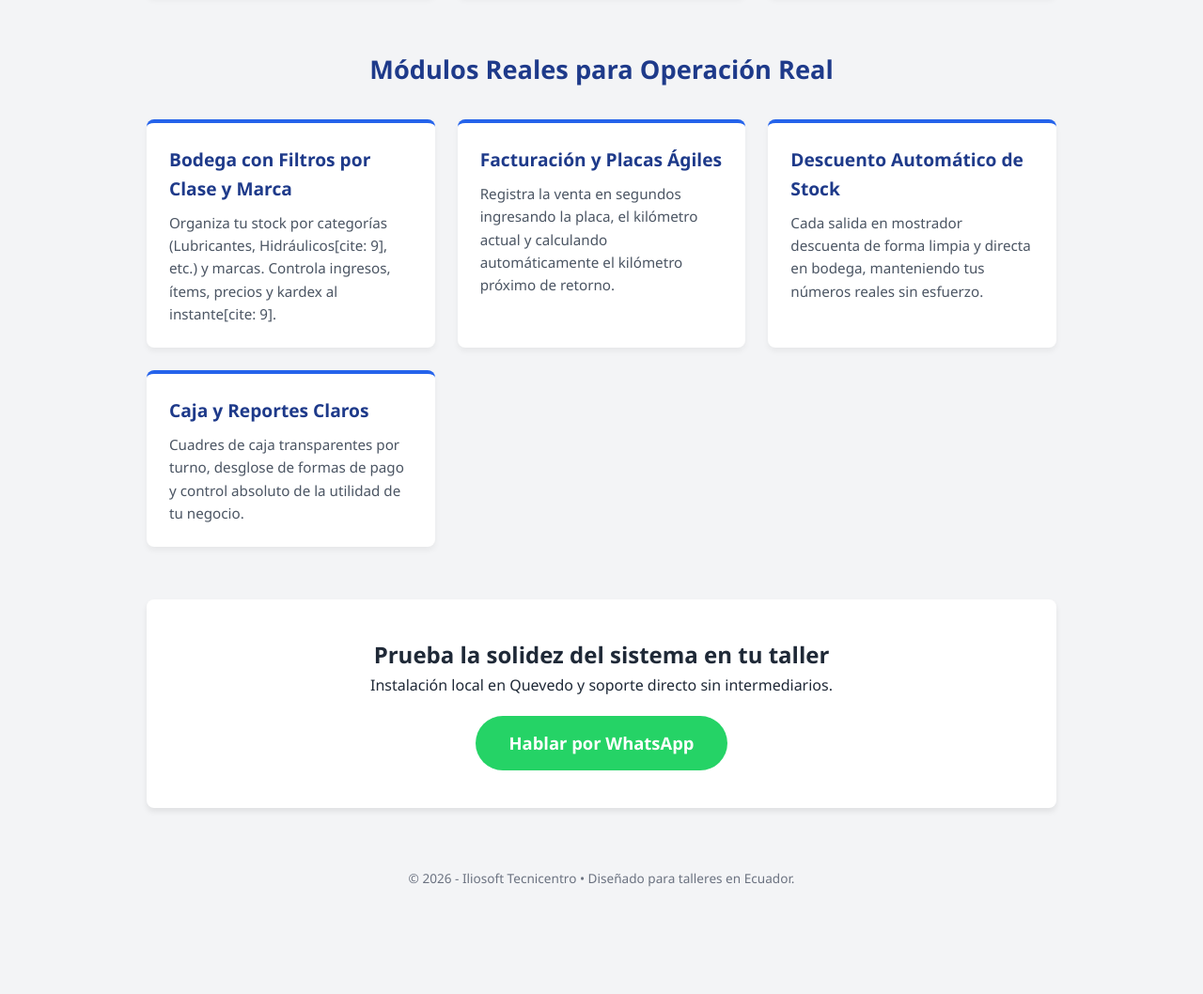
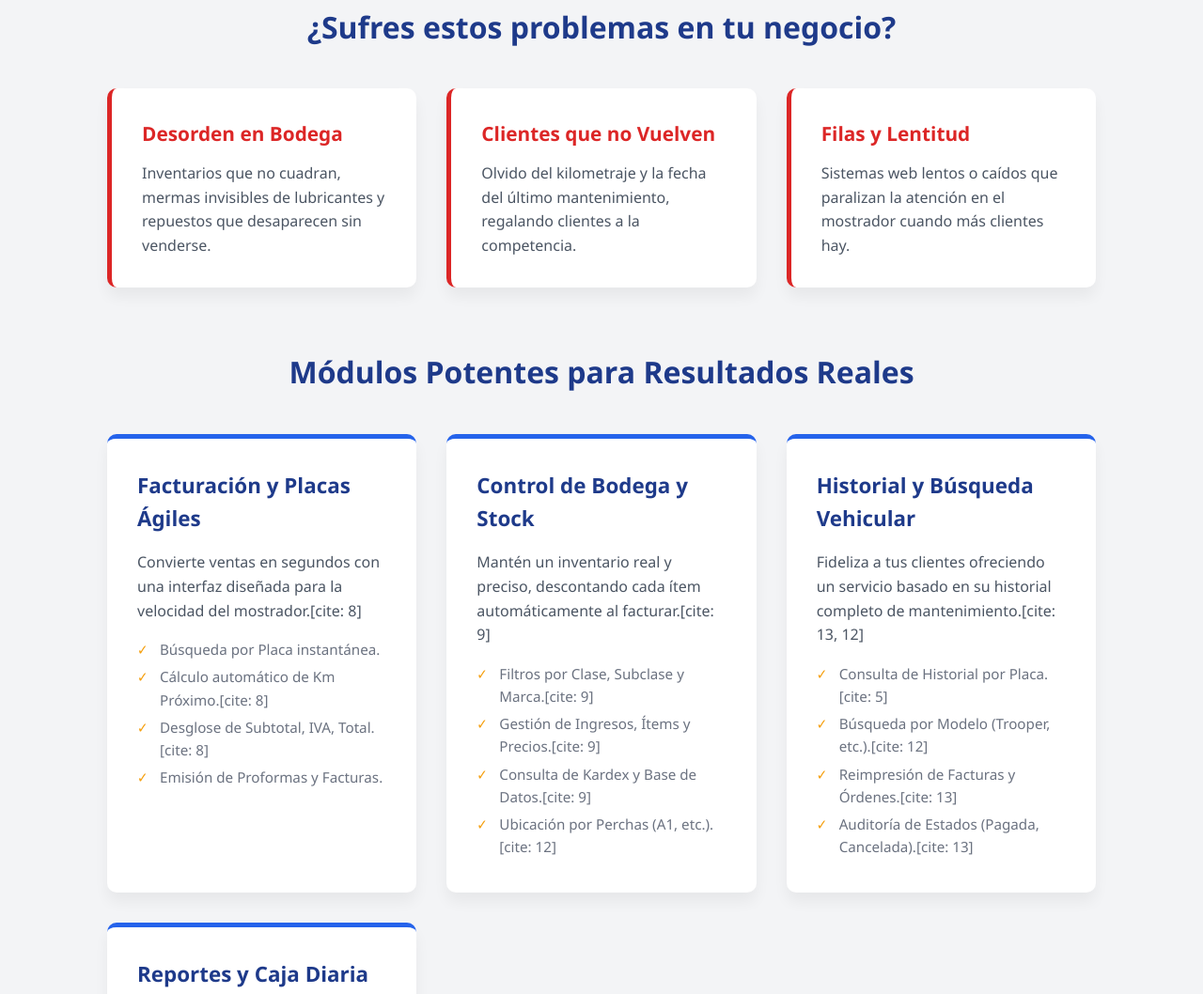
Before and after one commit to IliosoftEcuador/IliosoftTecnicentro, a plain HTML site: page index.html in a window 1280 px wide. Shown: the part 622-1680 px from the top of the page at 94% size. Before the commit the page ends 1591 px from the top, so only its background shows below. Drawn offline with Linux system fonts and the light colour scheme.

Commit message:
Update index.html

```diff
--- a/index.html
+++ b/index.html
@@ -15,86 +15,154 @@
         }
         * { box-sizing: border-box; margin: 0; padding: 0; font-family: 'Segoe UI', Tahoma, Geneva, Verdana, sans-serif; }
         body { background-color: var(--light); color: var(--dark); line-height: 1.6; }
-        header { background: linear-gradient(135deg, var(--primary), var(--secondary)); color: white; text-align: center; padding: 3.5rem 1rem; }
-        header h1 { font-size: 2.2rem; margin-bottom: 0.8rem; }
-        header p { font-size: 1.15rem; opacity: 0.95; max-width: 750px; margin: 0 auto; }
-        .badge { background-color: var(--accent); color: #000; padding: 0.35rem 1rem; border-radius: 20px; font-weight: bold; font-size: 0.9rem; display: inline-block; margin-bottom: 1rem; }
-        .container { max-width: 1000px; margin: 2.5rem auto; padding: 0 1rem; }
-        .section-title { text-align: center; margin-bottom: 2rem; color: var(--primary); font-size: 1.7rem; }
+
+        /* NUEVO DISEÑO DE CABECERA */
+        header { background-color: white; padding: 1.5rem 5%; display: flex; justify-content: space-between; align-items: center; border-bottom: 2px solid var(--light); box-shadow: 0 2px 4px rgba(0,0,0,0.05); }
+        .logo-container { display: flex; align-items: center; gap: 15px; }
+        .logo-container img { height: 60px; } /* Ajusta el tamaño de tu logo aquí */
+        .logo-text { display: flex; flex-direction: column; }
+        .logo-text .title { font-size: 1.5rem; font-weight: bold; color: var(--primary); line-height: 1.2; }
+        .logo-text .subtitle { font-size: 0.9rem; color: #6b7280; }
+        header .badge { background-color: var(--accent); color: #000; padding: 0.4rem 1.2rem; border-radius: 30px; font-weight: bold; font-size: 0.9rem; }
+
+        /* HERO SECTION REFORZADA */
+        .hero { background: linear-gradient(135deg, var(--primary), var(--secondary)); color: white; text-align: center; padding: 4rem 1rem; }
+        .hero h1 { font-size: 2.8rem; margin-bottom: 1rem; max-width: 800px; margin: 0 auto; }
+        .hero p { font-size: 1.3rem; opacity: 0.95; max-width: 650px; margin: 1.5rem auto 0; }
+
+        .container { max-width: 1100px; margin: 3rem auto; padding: 0 1.5rem; }
+        .section-title { text-align: center; margin-bottom: 2.5rem; color: var(--primary); font-size: 2rem; }
 
         /* Sección de Dolores */
-        .pain-grid { display: grid; grid-template-columns: repeat(auto-fit, minmax(280px, 1fr)); gap: 1.5rem; margin-bottom: 3.5rem; }
-        .pain-card { background: white; padding: 1.5rem; border-radius: 8px; box-shadow: 0 4px 6px rgba(0,0,0,0.05); border-left: 5px solid var(--danger); }
-        .pain-card h3 { color: var(--danger); margin-bottom: 0.5rem; font-size: 1.15rem; }
-        .pain-card p { font-size: 0.95rem; color: #4b5563; }
+        .pain-grid { display: grid; grid-template-columns: repeat(auto-fit, minmax(300px, 1fr)); gap: 2rem; margin-bottom: 4rem; }
+        .pain-card { background: white; padding: 2rem; border-radius: 10px; box-shadow: 0 10px 15px rgba(0,0,0,0.05); border-left: 5px solid var(--danger); transition: transform 0.3s; }
+        .pain-card:hover { transform: translateY(-5px); }
+        .pain-card h3 { color: var(--danger); margin-bottom: 0.8rem; font-size: 1.3rem; }
+        .pain-card p { font-size: 1rem; color: #4b5563; }
 
-        /* Sección de Soluciones / Módulos */
-        .modules-grid { display: grid; grid-template-columns: repeat(auto-fit, minmax(280px, 1fr)); gap: 1.5rem; }
-        .module-card { background: white; padding: 1.5rem; border-radius: 8px; box-shadow: 0 4px 6px rgba(0,0,0,0.05); border-top: 4px solid var(--secondary); }
-        .module-card h3 { color: var(--primary); margin-bottom: 0.5rem; font-size: 1.2rem; }
-        .module-card p { font-size: 0.95rem; color: #4b5563; }
+        /* Sección de Soluciones / Módulos (Mejorada) */
+        .modules-grid { display: grid; grid-template-columns: repeat(auto-fit, minmax(300px, 1fr)); gap: 2rem; }
+        .module-card { background: white; padding: 2rem; border-radius: 10px; box-shadow: 0 10px 15px rgba(0,0,0,0.05); border-top: 5px solid var(--secondary); transition: transform 0.3s; }
+        .module-card:hover { transform: translateY(-5px); }
+        .module-card h3 { color: var(--primary); margin-bottom: 1rem; font-size: 1.4rem; }
+        .module-card p { font-size: 1rem; color: #4b5563; margin-bottom: 0.8rem; }
+        .feature-list { list-style: none; margin-top: 1rem; font-size: 0.95rem; color: #6b7280; }
+        .feature-list li { margin-bottom: 0.3rem; padding-left: 1.5rem; position: relative; }
+        .feature-list li::before { content: '✓'; color: var(--accent); position: absolute; left: 0; font-weight: bold; }
 
-        .cta-box { background: white; text-align: center; padding: 2.5rem; border-radius: 8px; margin-top: 3.5rem; box-shadow: 0 4px 6px rgba(0,0,0,0.08); }
-        .cta-btn { display: inline-block; background-color: #25d366; color: white; padding: 0.9rem 2.2rem; border-radius: 30px; text-decoration: none; font-weight: bold; font-size: 1.15rem; margin-top: 1.2rem; transition: background 0.3s; }
-        .cta-btn:hover { background-color: #20ba5a; }
-        footer { text-align: center; padding: 1.5rem; color: #6b7280; font-size: 0.85rem; margin-top: 2rem; }
+        .cta-box { background-color: var(--primary); color: white; text-align: center; padding: 4rem 2rem; border-radius: 12px; margin-top: 4rem; box-shadow: 0 15px 25px rgba(30, 58, 138, 0.2); }
+        .cta-box h2 { font-size: 2.2rem; margin-bottom: 1rem; }
+        .cta-box p { font-size: 1.2rem; opacity: 0.9; max-width: 600px; margin: 0 auto; }
+        .cta-btn { display: inline-block; background-color: var(--accent); color: #000; padding: 1rem 3rem; border-radius: 50px; text-decoration: none; font-weight: bold; font-size: 1.2rem; margin-top: 2rem; transition: background 0.3s, transform 0.2s; }
+        .cta-btn:hover { background-color: #d98a0a; transform: scale(1.05); }
+
+        footer { text-align: center; padding: 2rem; color: #6b7280; font-size: 0.9rem; margin-top: 3rem; background-color: white; border-top: 1px solid var(--light); }
+
+        /* Responsivo Ajustado */
+        @media (max-width: 768px) {
+            header { flex-direction: column; gap: 1rem; text-align: center; }
+            .logo-container { flex-direction: column; }
+            .hero h1 { font-size: 2rem; }
+            .hero p { font-size: 1.1rem; }
+            .section-title { font-size: 1.6rem; }
+        }
     </style>
 </head>
 <body>
 
+    <!-- CABECERA CON TU NUEVO LOGO -->
     <header>
-        <span class="badge">Iliosoft Tecnicentro • 8 Años en Operación Real</span>
-        <h1>Control de Bodega y Facturación Sin Enredos</h1>
-        <p>Software de escritorio robusto y veloz para lubricadoras y talleres que exigen precisión exacta en inventario y mostrador.</p>
+        <div class="logo-container">
+            <img src="logo-limpio.png" alt="Iliosoft Tecnicentro Logo"> <!-- ASEGÚRATE DE SUBIR 'logo-limpio.png' A GITHUB -->
+            <div class="logo-text">
+                <span class="title">Iliosoft</span>
+                <span class="subtitle">Tecnicentro</span>
+            </div>
+        </div>
+        <span class="badge">8 Años en Operación Real en Ecuador</span>
     </header>
+
+    <!-- SECCIÓN PRINCIPAL (HERO) -->
+    <div class="hero">
+        <h1>Toma el Control Total de tu Lubricadora y Taller sin Depender de Internet</h1>
+        <p>Software de escritorio robusto y veloz, diseñado para la agilidad del mostrador y la precisión exacta en inventario y auditoría vehicular.</p>
+    </div>
 
     <div class="container">
 
-        <h2 class="section-title">¿Cansado del desorden en el taller?</h2>
+        <!-- SECCIÓN DE DOLORES -->
+        <h2 class="section-title">¿Sufres estos problemas en tu negocio?</h2>
         <div class="pain-grid">
             <div class="pain-card">
-                <h3>Inventario que no cuadra</h3>
-                <p>No saber exactamente cuántos galones, aceites o filtros quedan en bodega genera mermas invisibles y dinero perdido.</p>
+                <h3>Desorden en Bodega</h3>
+                <p>Inventarios que no cuadran, mermas invisibles de lubricantes y repuestos que desaparecen sin venderse.</p>
             </div>
             <div class="pain-card">
-                <h3>Clientes que se van</h3>
-                <p>Olvidar el kilometraje y la fecha del último cambio de aceite por placa significa regalar tus clientes recurrentes a la competencia.</p>
+                <h3>Clientes que no Vuelven</h3>
+                <p>Olvido del kilometraje y la fecha del último mantenimiento, regalando clientes a la competencia.</p>
             </div>
             <div class="pain-card">
-                <h3>Sistemas web lentos o caídos</h3>
-                <p>Depender de internet para facturar cuando hay filas de autos esperando en el taller es un riesgo que no puedes permitirte.</p>
+                <h3>Filas y Lentitud</h3>
+                <p>Sistemas web lentos o caídos que paralizan la atención en el mostrador cuando más clientes hay.</p>
             </div>
         </div>
 
-        <h2 class="section-title">Módulos Reales para Operación Real</h2>
+        <!-- SECCIÓN DE SOLUCIONES / MÓDULOS (ESTRUCTURA MEJORADA) -->
+        <h2 class="section-title">Módulos Potentes para Resultados Reales</h2>
         <div class="modules-grid">
             <div class="module-card">
-                <h3>Bodega con Filtros por Clase y Marca</h3>
-                <p>Organiza tu stock por categorías (Lubricantes, Hidráulicos[cite: 9], etc.) y marcas. Controla ingresos, ítems, precios y kardex al instante[cite: 9].</p>
+                <h3>Facturación y Placas Ágiles</h3>
+                <p>Convierte ventas en segundos con una interfaz diseñada para la velocidad del mostrador.[cite: 8]</p>
+                <ul class="feature-list">
+                    <li>Búsqueda por Placa instantánea.</li>
+                    <li>Cálculo automático de Km Próximo.[cite: 8]</li>
+                    <li>Desglose de Subtotal, IVA, Total.[cite: 8]</li>
+                    <li>Emisión de Proformas y Facturas.</li>
+                </ul>
             </div>
             <div class="module-card">
-                <h3>Facturación y Placas Ágiles</h3>
-                <p>Registra la venta en segundos ingresando la placa, el kilómetro actual y calculando automáticamente el kilómetro próximo de retorno.</p>
+                <h3>Control de Bodega y Stock</h3>
+                <p>Mantén un inventario real y preciso, descontando cada ítem automáticamente al facturar.[cite: 9]</p>
+                <ul class="feature-list">
+                    <li>Filtros por Clase, Subclase y Marca.[cite: 9]</li>
+                    <li>Gestión de Ingresos, Ítems y Precios.[cite: 9]</li>
+                    <li>Consulta de Kardex y Base de Datos.[cite: 9]</li>
+                    <li>Ubicación por Perchas (A1, etc.).[cite: 12]</li>
+                </ul>
             </div>
             <div class="module-card">
-                <h3>Descuento Automático de Stock</h3>
-                <p>Cada salida en mostrador descuenta de forma limpia y directa en bodega, manteniendo tus números reales sin esfuerzo.</p>
+                <h3>Historial y Búsqueda Vehicular</h3>
+                <p>Fideliza a tus clientes ofreciendo un servicio basado en su historial completo de mantenimiento.[cite: 13, 12]</p>
+                <ul class="feature-list">
+                    <li>Consulta de Historial por Placa.[cite: 5]</li>
+                    <li>Búsqueda por Modelo (Trooper, etc.).[cite: 12]</li>
+                    <li>Reimpresión de Facturas y Órdenes.[cite: 13]</li>
+                    <li>Auditoría de Estados (Pagada, Cancelada).[cite: 13]</li>
+                </ul>
             </div>
             <div class="module-card">
-                <h3>Caja y Reportes Claros</h3>
-                <p>Cuadres de caja transparentes por turno, desglose de formas de pago y control absoluto de la utilidad de tu negocio.</p>
+                <h3>Reportes y Caja Diaria</h3>
+                <p>Toma decisiones financieras inteligentes con reportes claros y transparentes de la operación diaria.[cite: 11]</p>
+                <ul class="feature-list">
+                    <li>Cierre de Caja por Operador/Turno.[cite: 11]</li>
+                    <li>Reportes de Ventas por Fecha.[cite: 11]</li>
+                    <li>Ventas por Forma de Pago (Efectivo/TC).[cite: 12]</li>
+                    <li>Control de Utilidad y Operador Activo.[cite: 11]</li>
+                </ul>
             </div>
         </div>
 
+        <!-- LLAMADA A LA ACCIÓN (CTA) -->
         <div class="cta-box">
-            <h2>Prueba la solidez del sistema en tu taller</h2>
-            <p>Instalación local en Quevedo y soporte directo sin intermediarios.</p>
-            <a href="https://wa.me/593900000000?text=Hola,%20quiero%20ver%20el%20sistema%20en%20accion" class="cta-btn" target="_blank">Hablar por WhatsApp</a>
+            <h2>Empieza a ordenar tu negocio hoy</h2>
+            <p>Contáctanos para una demostración en vivo y comprueba cómo Iliosoft transforma la gestión de tu lubricadora o taller en Quevedo y Ecuador.</p>
+            <a href="https://wa.me/593900000000?text=Hola,%20quiero%20ver%20el%20sistema%20en%20accion" class="cta-btn" target="_blank">Obtener Cotización</a>
         </div>
     </div>
 
+    <!-- PIE DE PÁGINA -->
     <footer>
-        <p>&copy; 2026 - Iliosoft Tecnicentro • Diseñado para talleres en Ecuador.</p>
+        <p>&copy; 2026 - Iliosoft Tecnicentro • Software desarrollado para la realidad del mercado ecuatoriano • <a href="#" style="color:inherit;">Aviso Legal</a></p>
     </footer>
 
 </body>
```
